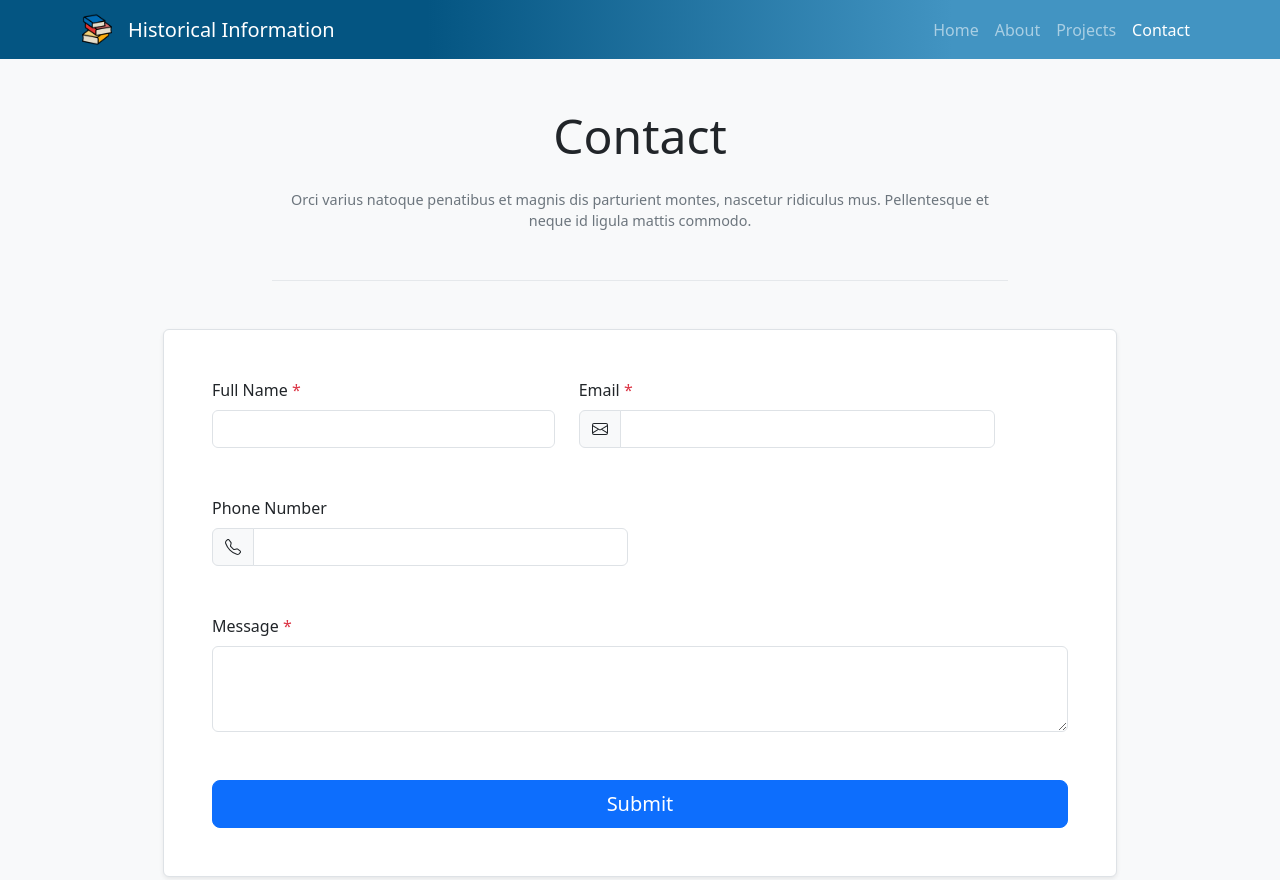
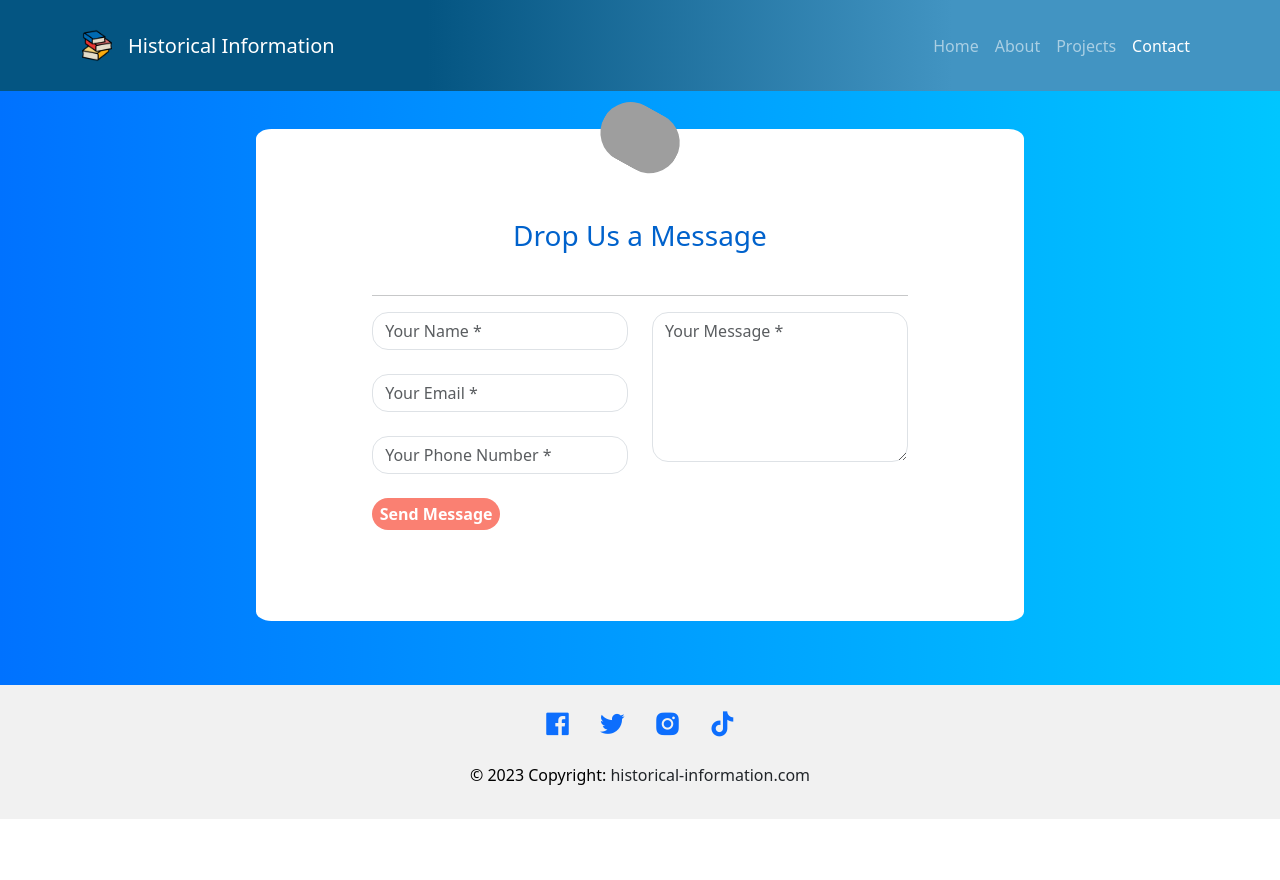
Before and after one commit to rizkyher/indo-history.id, a plain HTML site: page historical-information/contact.html in a window 1280 px wide. Shown: the top 880 px of the page. After the commit the page ends 819 px from the top, so only its background shows below. Drawn offline with nearby package versions, Linux system fonts and the light colour scheme; grey boxes are pictures that could not be loaded.

Commit message:
changes contact

```diff
--- a/historical-information/contact.html
+++ b/historical-information/contact.html
@@ -7,7 +7,7 @@
   </head>
   <body>
     <!-- bagian navigasi -->
-    <nav class="navbar navbar-expand-lg navbar-dark">
+    <nav class="navbar navbar-expand-lg navbar-dark py-2 py-lg-4">
       <div class="container">
         <a class="navbar-brand" href="#">
           <img src="image/logo book.png" width="30" height="33" alt="book-logo" />
@@ -30,69 +30,36 @@
 
     <!-- content -->
 
-<!-- Contact 1 - Bootstrap Brain Component -->
-<section class="bg-light py-3 py-md-5">
-  <div class="container1">
-    <div class="row justify-content-md-center">
-      <div class="col-12 col-md-10 col-lg-8 col-xl-7 col-xxl-6">
-        <h2 class="mb-4 display-5 text-center">Contact</h2>
-        <p class="text-secondary mb-5 text-center">Orci varius natoque penatibus et magnis dis parturient montes, nascetur ridiculus mus. Pellentesque et neque id ligula mattis commodo.</p>
-        <hr class="w-70 mx-auto mb-5 mb-xl-9 border-dark-subtle">
+    <div class="container contact-form">
+      <div class="contact-image">
+          <img src="https://image.ibb.co/kUagtU/rocket_contact.png" alt="rocket_contact"/>
       </div>
-    </div>
-  </div>
-
-  <div class="container2">
-    <div class="row justify-content-lg-center">
-      <div class="col-12 col-lg-9">
-        <div class="bg-white border rounded shadow-sm overflow-hidden">
-
-          <form action="#!">
-            <div class="row gy-4 gy-xl-5 p-4 p-xl-5">
-              <div class="col-5">
-                <label for="fullname" class="form-label">Full Name <span class="text-danger">*</span></label>
-                <input type="text" class="form-control" id="fullname" name="fullname" value="" required>
+      <form method="post">
+          <h3>Drop Us a Message</h3>
+          <hr>
+         <div class="row">
+              <div class="col-md-6">
+                  <div class="form-group">
+                      <input type="text" name="txtName" class="form-control" placeholder="Your Name *" value="" />
+                  </div> <br>
+                  <div class="form-group">
+                      <input type="text" name="txtEmail" class="form-control" placeholder="Your Email *" value="" />
+                  </div> <br>
+                  <div class="form-group">
+                      <input type="text" name="txtPhone" class="form-control" placeholder="Your Phone Number *" value="" />
+                  </div> <br>
+                  <div class="form-group">
+                      <input type="submit" name="btnsubmit" class="btncontact" value="Send Message" />
+                  </div> <br>
               </div>
-              <div class="col-12 col-md-6">
-                <label for="email" class="form-label">Email <span class="text-danger">*</span></label>
-                <div class="input-group">
-                  <span class="input-group-text">
-                    <svg xmlns="http://www.w3.org/2000/svg" width="16" height="16" fill="currentColor" class="bi bi-envelope" viewBox="0 0 16 16">
-                      <path d="M0 4a2 2 0 0 1 2-2h12a2 2 0 0 1 2 2v8a2 2 0 0 1-2 2H2a2 2 0 0 1-2-2V4Zm2-1a1 1 0 0 0-1 1v.217l7 4.2 7-4.2V4a1 1 0 0 0-1-1H2Zm13 2.383-4.708 2.825L15 11.105V5.383Zm-.034 6.876-5.64-3.471L8 9.583l-1.326-.795-5.64 3.47A1 1 0 0 0 2 13h12a1 1 0 0 0 .966-.741ZM1 11.105l4.708-2.897L1 5.383v5.722Z" />
-                    </svg>
-                  </span>
-                  <input type="email" class="form-control" id="email" name="email" value="" required>
-                </div>
+              <div class="col-md-6">
+                  <div class="form-group">
+                      <textarea name="txtMsg" class="form-control" placeholder="Your Message *" style="width: 100%; height: 150px;"></textarea>
+                  </div>
               </div>
-              <div class="col-12 col-md-6">
-                <label for="phone" class="form-label">Phone Number</label>
-                <div class="input-group">
-                  <span class="input-group-text">
-                    <svg xmlns="http://www.w3.org/2000/svg" width="16" height="16" fill="currentColor" class="bi bi-telephone" viewBox="0 0 16 16">
-                      <path d="M3.654 1.328a.678.678 0 0 0-1.015-.063L1.605 2.3c-.483.484-.661 1.169-.45 1.77a17.568 17.568 0 0 0 4.168 6.608 17.569 17.569 0 0 0 6.608 4.168c.601.211 1.286.033 1.77-.45l1.034-1.034a.678.678 0 0 0-.063-1.015l-2.307-1.794a.678.678 0 0 0-.58-.122l-2.19.547a1.745 1.745 0 0 1-1.657-.459L5.482 8.062a1.745 1.745 0 0 1-.46-1.657l.548-2.19a.678.678 0 0 0-.122-.58L3.654 1.328zM1.884.511a1.745 1.745 0 0 1 2.612.163L6.29 2.98c.329.423.445.974.315 1.494l-.547 2.19a.678.678 0 0 0 .178.643l2.457 2.457a.678.678 0 0 0 .644.178l2.189-.547a1.745 1.745 0 0 1 1.494.315l2.306 1.794c.829.645.905 1.87.163 2.611l-1.034 1.034c-.74.74-1.846 1.065-2.877.702a18.634 18.634 0 0 1-7.01-4.42 18.634 18.634 0 0 1-4.42-7.009c-.362-1.03-.037-2.137.703-2.877L1.885.511z" />
-                    </svg>
-                  </span>
-                  <input type="tel" class="form-control" id="phone" name="phone" value="">
-                </div>
-              </div>
-              <div class="col-12">
-                <label for="message" class="form-label">Message <span class="text-danger">*</span></label>
-                <textarea class="form-control" id="message" name="message" rows="3" required></textarea>
-              </div>
-              <div class="col-12">
-                <div class="d-grid">
-                  <button class="btn btn-primary btn-lg" type="submit">Submit</button>
-                </div>
-              </div>
-            </div>
-          </form>
-
-        </div>
-      </div>
-    </div>
-  </div>
-</section>
-
+          </div>
+      </form>
+</div>
     <!-- akhir content -->
 
  <!-- footer -->
--- a/historical-information/css/contact.css
+++ b/historical-information/css/contact.css
@@ -10,12 +10,9 @@ nav {
 
 }
 
-.container1{
-  font-size: 0.9rem ;
-}
 
 footer {
-  margin-top: 20%;
+  margin-top: 5%;
 }
 
 /* icon sosmed */
@@ -39,6 +36,63 @@ footer {
 
 
 
-.contact {
-  margin-left: 10%;
+body{
+  background: -webkit-linear-gradient(left, #0072ff, #00c6ff);
 }
+.contact-form{
+  background: #fff;
+  margin-top: 3%;
+  margin-bottom: 1%;
+  width: 60%;
+  border-radius: 2%;
+}
+.contact-form .form-control{
+  border-radius:1rem;
+}
+.contact-image{
+  text-align: center;
+}
+.contact-image img{
+  border-radius: 6rem;
+  width: 11%;
+  margin-top: -3%;
+  transform: rotate(29deg);
+}
+.contact-form form{
+  padding: 14%;
+}
+.contact-form form .row{
+  margin-bottom: -7%;
+}
+.contact-form h3{
+  margin-bottom: 8%;
+  margin-top: -10%;
+  text-align: center;
+  color: #0062cc;
+
+}
+.contact-form .btncontact {
+  width: 50%;
+  border: none;
+  border-radius: 1rem;
+  padding: 1.5%;
+  background: salmon;
+  font-weight: 600;
+  color: #fff;
+  cursor: pointer;
+}
+.btncontactsubmit{
+  width: 50%;
+  border-radius: 1rem;
+  padding: 1.5%;
+  color: #fff;
+  background-color: #0062cc;
+  border: none;
+  cursor: pointer;
+}
+
+.btncontact:hover{
+  background-color: red;
+  transition: 1s;
+
+}
```
Also changed, not shown: historical-information/about.html (+1 -1 lines).
